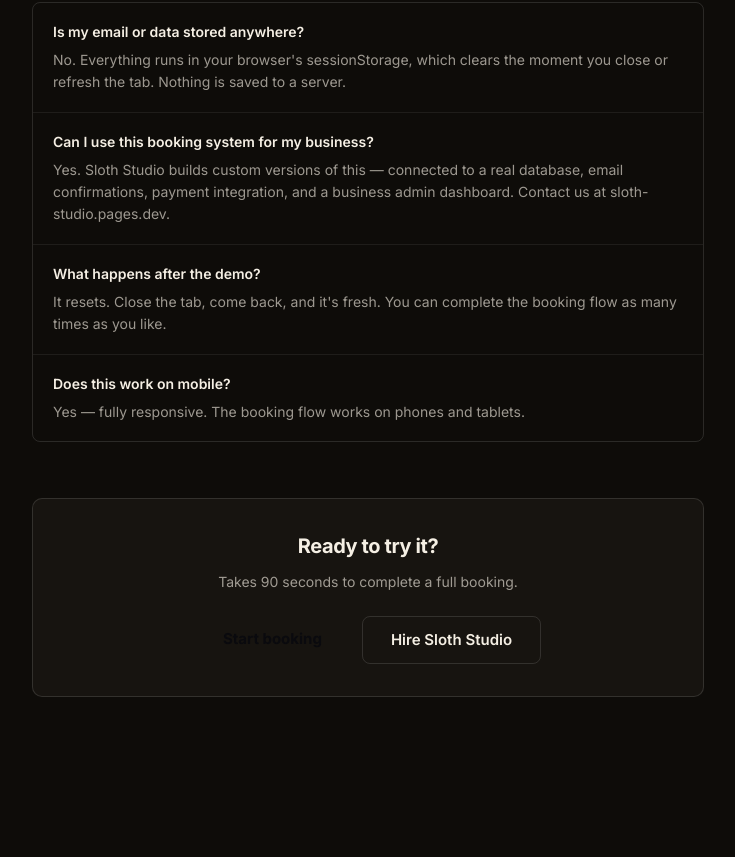
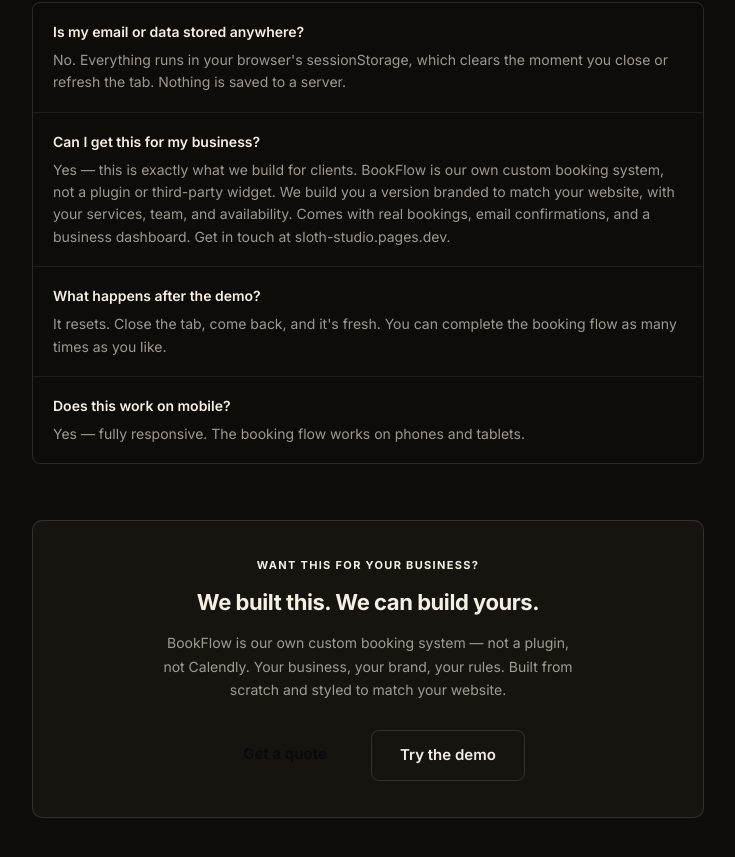
Before and after one commit to SloThdk/BookFlow, a Next.js app: page /how-it-works in a window 1280 px wide. Shown: the part 1515-2372 px from the top of the page, without its empty margins (272-1007 px from the left). Before the commit the page ends 2292 px from the top, so only its background shows below. Built offline with nearby package versions, Linux system fonts and the light colour scheme; a web font is replaced by a local one.

Commit message:
How-it-works: sell BookFlow as our custom product, not a demo

```diff
--- a/app/how-it-works/page.tsx
+++ b/app/how-it-works/page.tsx
@@ -173,7 +173,7 @@
           <div style={{ display: "flex", flexDirection: "column", gap: "0", border: "1px solid var(--border-strong)", borderRadius: "8px", overflow: "hidden" }}>
             {[
               { q: "Is my email or data stored anywhere?", a: "No. Everything runs in your browser's sessionStorage, which clears the moment you close or refresh the tab. Nothing is saved to a server." },
-              { q: "Can I use this booking system for my business?", a: "Yes. Sloth Studio builds custom versions of this — connected to a real database, email confirmations, payment integration, and a business admin dashboard. Contact us at sloth-studio.pages.dev." },
+              { q: "Can I get this for my business?", a: "Yes — this is exactly what we build for clients. BookFlow is our own custom booking system, not a plugin or third-party widget. We build you a version branded to match your website, with your services, team, and availability. Comes with real bookings, email confirmations, and a business dashboard. Get in touch at sloth-studio.pages.dev." },
               { q: "What happens after the demo?", a: "It resets. Close the tab, come back, and it's fresh. You can complete the booking flow as many times as you like." },
               { q: "Does this work on mobile?", a: "Yes — fully responsive. The booking flow works on phones and tablets." },
             ].map((item, i, arr) => (
@@ -195,36 +195,43 @@
         {/* CTA */}
         <div style={{
           background: "var(--surface)", border: "1px solid var(--border-strong)",
-          borderRadius: "10px", padding: "32px", textAlign: "center",
+          borderRadius: "10px", padding: "36px", textAlign: "center",
         }}>
-          <h3 style={{ fontSize: "20px", fontWeight: 700, letterSpacing: "-0.02em", marginBottom: "10px" }}>
-            Ready to try it?
+          <div style={{
+            fontSize: "11px", fontWeight: 700, letterSpacing: "0.12em",
+            textTransform: "uppercase", color: "var(--accent)", marginBottom: "12px",
+          }}>
+            Want this for your business?
+          </div>
+          <h3 style={{ fontSize: "22px", fontWeight: 700, letterSpacing: "-0.02em", marginBottom: "12px" }}>
+            We built this. We can build yours.
           </h3>
-          <p style={{ fontSize: "14px", color: "var(--text-secondary)", marginBottom: "24px" }}>
-            Takes 90 seconds to complete a full booking.
+          <p style={{ fontSize: "14px", color: "var(--text-secondary)", marginBottom: "28px", maxWidth: "420px", margin: "0 auto 28px", lineHeight: 1.7 }}>
+            BookFlow is our own custom booking system — not a plugin, not Calendly.
+            Your business, your brand, your rules. Built from scratch and styled to match your website.
           </p>
           <div style={{ display: "flex", gap: "12px", justifyContent: "center", flexWrap: "wrap" }}>
-            <Link
-              href={loggedIn ? "/book" : "/"}
-              style={{
-                background: "var(--accent)", color: "#0A0A0E",
-                borderRadius: "8px", padding: "12px 28px",
-                fontSize: "15px", fontWeight: 700, display: "inline-block",
-              }}
-            >
-              {loggedIn ? "Back to booking" : "Start booking"}
-            </Link>
             <a
               href="https://sloth-studio.pages.dev"
               target="_blank" rel="noopener noreferrer"
               style={{
+                background: "var(--accent)", color: "#0A0A0E",
+                borderRadius: "8px", padding: "13px 32px",
+                fontSize: "15px", fontWeight: 700, display: "inline-block",
+              }}
+            >
+              Get a quote
+            </a>
+            <Link
+              href={loggedIn ? "/book" : "/"}
+              style={{
                 background: "transparent", border: "1px solid var(--border-strong)",
-                color: "var(--text)", borderRadius: "8px", padding: "12px 28px",
+                color: "var(--text)", borderRadius: "8px", padding: "13px 28px",
                 fontSize: "15px", fontWeight: 600, display: "inline-block",
               }}
             >
-              Hire Sloth Studio
-            </a>
+              {loggedIn ? "Try the demo" : "Try the demo"}
+            </Link>
           </div>
         </div>
       </main>
```
